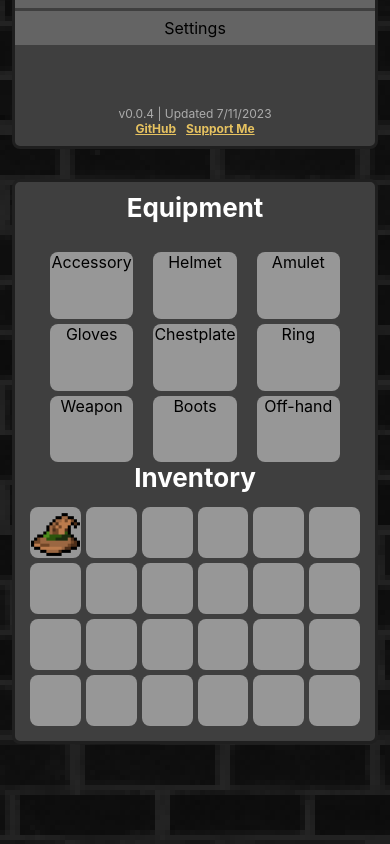
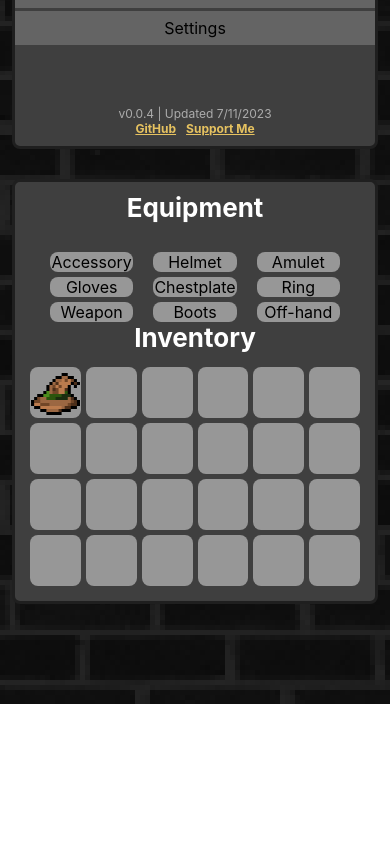
Before and after one commit to itshdog/get-more-loot, a React (Create React App) app: page / in a window 390 px wide. Shown: the part 949-1793 px from the top of the page. After the commit the page ends 1653 px from the top, so only its background shows below. Built offline with nearby package versions, Linux system fonts and the light colour scheme.

Commit message:
more mobile fixes

```diff
--- a/src/css/index.css
+++ b/src/css/index.css
@@ -182,12 +182,15 @@ code {
   .App {
     display: block;
   }
+  #Equipment .tooltip {
+    top: 0!important;
+  }
   .tooltip {
-    position: relative;
-    top: 100%!important;
-    right: 0%!important;
-    width: 90%!important;
-    min-width: 150px!important;
+    top: -110%!important;
+    right: 25%!important;
+    width: 150px!important;
+    transform: translateX(50%);
+    transform: translateY(50%);
   }
   .tooltip button {
     width: 100%!important;
@@ -201,6 +204,18 @@ code {
     margin: 0 auto;
     height: 90%;
     min-height: 300px!important;
+  }
+  .item {
+    position: static!important;
+  }
+  .equip-box {
+    position: static!important;
+  }
+  #Equipment {
+    position: relative;
+  }
+  #storage-container {
+    position: relative;
   }
   #Inventory {
     display: inline-block;
@@ -241,7 +256,6 @@ code {
   background-color: rgba(255, 255, 255, 0.459)!important;
   border-radius: 0.5em;
   position: relative;
-  aspect-ratio: 5 / 4;
 }
 
 #Storage {
```
